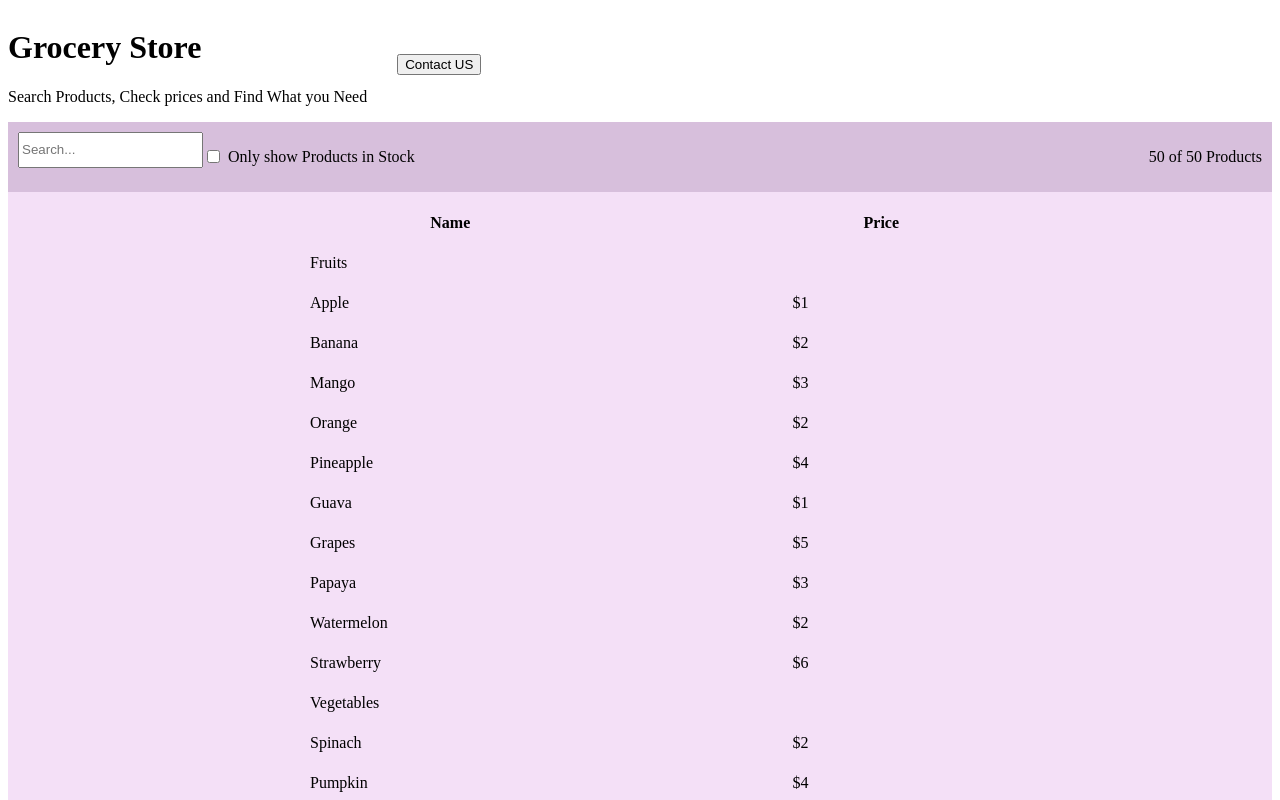
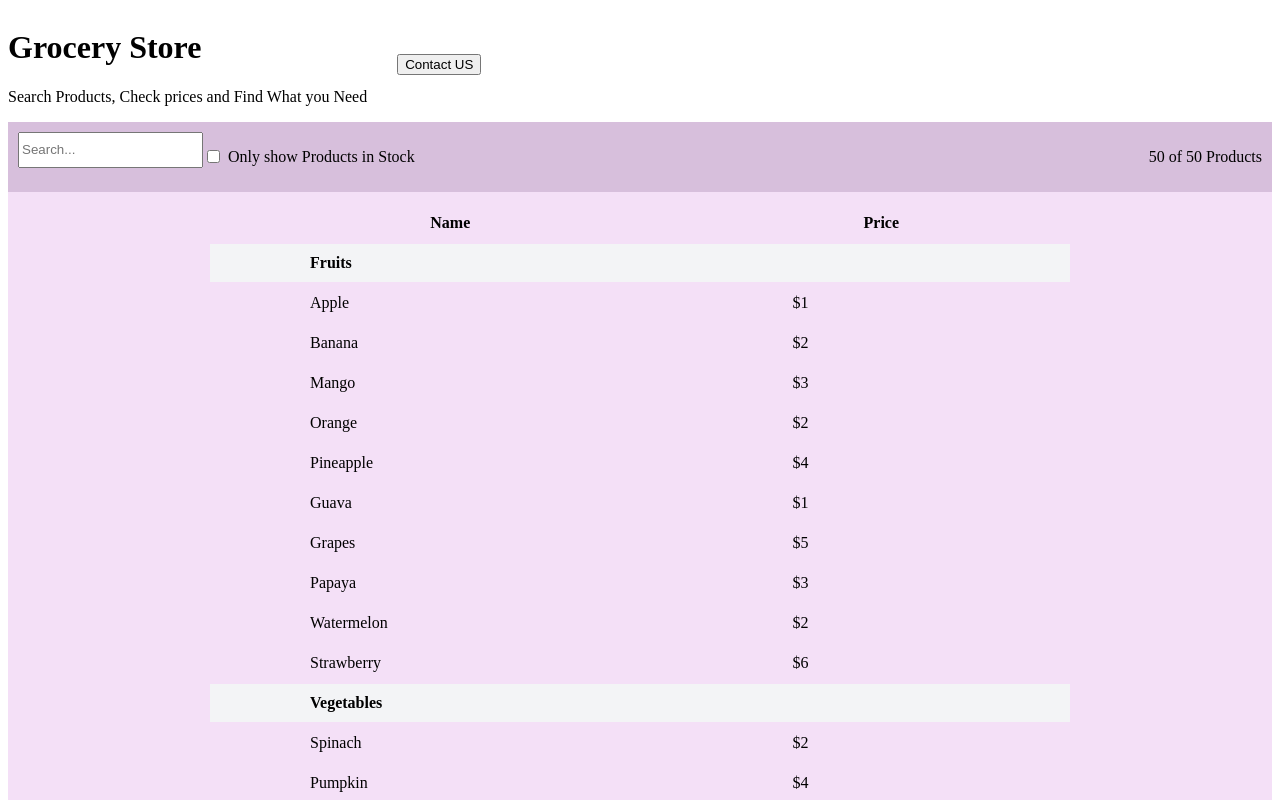
Before and after one commit to rezasdsju/product-search-react-ts, a React (Vite) app: page / in a window 1280 px wide. Shown: the top 800 px of the page. Built offline with nearby package versions, Linux system fonts and the light colour scheme.

Commit message:
style: add background color to category rows

```diff
--- /dev/null
+++ b/src/components/ProductTable/ProductCategoryRow/ProductCategoryRow.css
@@ -0,0 +1,4 @@
+.category-row {
+    background-color: #f3f4f6;
+    font-weight: 900;
+}
--- a/src/components/ProductTable/ProductCategoryRow/ProductCategoryRow.tsx
+++ b/src/components/ProductTable/ProductCategoryRow/ProductCategoryRow.tsx
@@ -1,7 +1,7 @@
-
-export default function ProductCategoryRow({category}:{category:string}){
+import './ProductCategoryRow.css'
+export default function ProductCategoryRow({ category }: { category: string }) {
     return (
-        <tr>
+        <tr className="category-row">
             <td colSpan={2}>{category}</td>
         </tr>
     )
```
